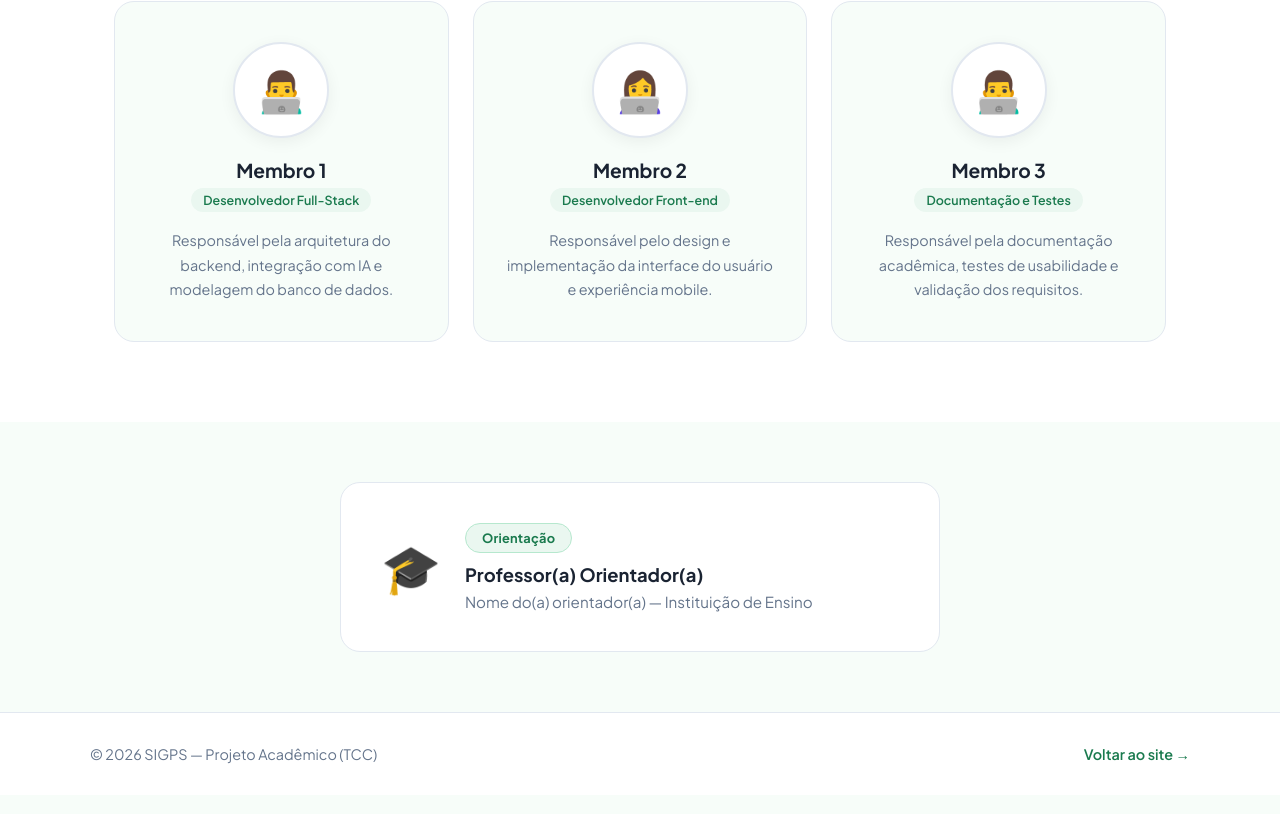
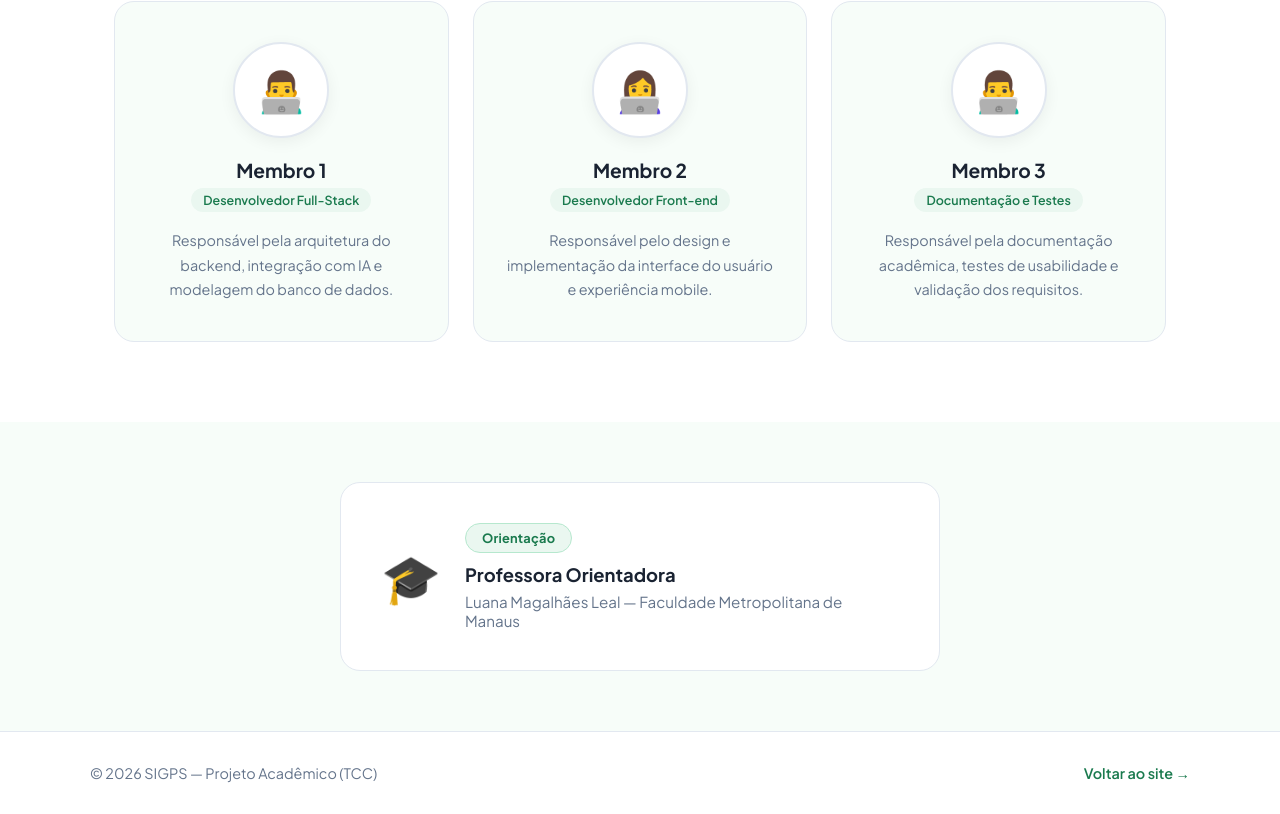
Before and after one commit to JosiasAz/SIGPS-Frontend, an Angular app: page /equipe in a window 1280 px wide. Shown: the part 1839-2653 px from the top of the page. Built offline with nearby package versions, Linux system fonts and the light colour scheme.

Commit message:
feat: update README and equipe page with team and advisor information
- Added a new section in README.md to list the project team members and their roles.
- Updated equipe.html to reflect the name of the advisor, Luana Magalhães Leal, along with the institution.

```diff
--- a/src/app/pages/equipe/equipe.html
+++ b/src/app/pages/equipe/equipe.html
@@ -132,8 +132,8 @@
         <div class="advisor-icon">🎓</div>
         <div class="advisor-info">
           <span class="section-tag">Orientação</span>
-          <h3>Professor(a) Orientador(a)</h3>
-          <p>Nome do(a) orientador(a) — Instituição de Ensino</p>
+          <h3>Professora Orientadora</h3>
+          <p>Luana Magalhães Leal — Faculdade Metropolitana de Manaus</p>
         </div>
       </div>
     </div>
```
Also changed, not shown: 1 other file (tests, documents, lock files or other folders).
